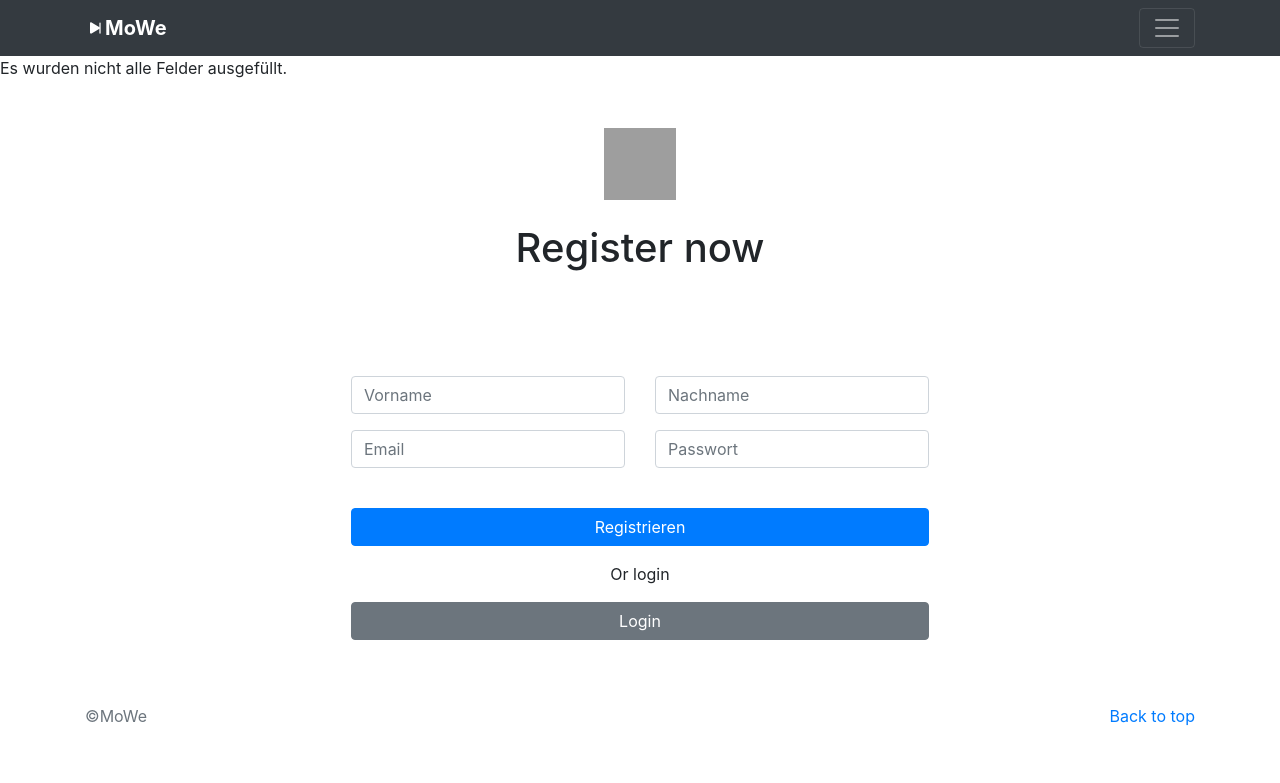
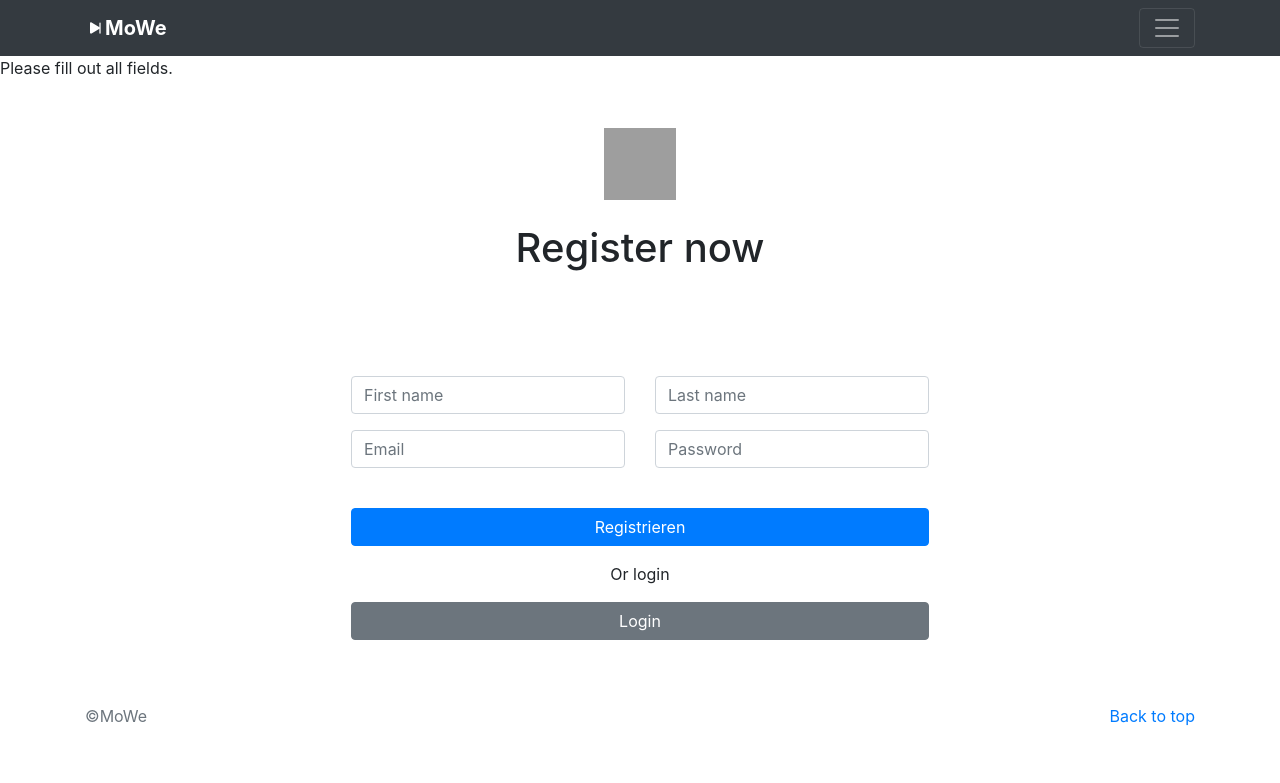
Before and after one commit to frauhuberr/MoWe, a PHP site: page /formular_register.php?fehler=1 in a window 1280 px wide. Shown: the top 783 px of the page. Run offline with PHP 8.4, Linux system fonts and the light colour scheme; a user stored in the database is signed in; grey boxes are pictures that could not be loaded.

Commit message:
Anpassungen

```diff
--- a/php/change_password.php
+++ b/php/change_password.php
@@ -16,7 +16,7 @@
         $hashPassword = password_hash($password, PASSWORD_DEFAULT);
         $sql = "UPDATE movieuser SET password = '$hashPassword' WHERE email = '$email'";
         mysqli_query($con, $sql);
-        header("Location: user_detail.php");
+        header("Location: index.php");
     }else{
         header("Location: formular_change_password.php?error=1");
     }
--- a/php/formular_register.php
+++ b/php/formular_register.php
@@ -5,11 +5,11 @@
   include("include/header.php");
 
       if (isset($_REQUEST["fehler"])) {
-        echo "Es wurden nicht alle Felder ausgefüllt.";
+        echo "Please fill out all fields.";
       }
 
       if (isset($_REQUEST["registration"])) {
-        echo "Bereits Registriert.";
+        echo "User already exists.";
       }
       echo'
       <main>
@@ -21,22 +21,18 @@
           <form action="register.php" method="post">
             <div class="row">
               <div class="form-group col-md">
-                <label class="sr-only" for="vorname">Vorname</label>
-                <input type="text" id="vorname" class="form-control" name="vorname" placeholder="Vorname" />
+                <input type="text" class="form-control" name="vorname" placeholder="First name" />
               </div>
               <div class="form-group col-md">
-                <label class="sr-only" for="nachname">Nachname</label>
-                <input type="text" id="nachname" class="form-control" name="nachname" placeholder="Nachname" />
+                <input type="text" class="form-control" name="nachname" placeholder="Last name" />
               </div>
             </div>
             <div class="row">
               <div class="form-group col-md">
-                <label class="sr-only" for="email">E-Mail</label>
-                <input type="text" id="email" class="form-control" name="email" placeholder="Email" />
+                <input type="text" class="form-control" name="email" placeholder="Email" />
               </div>
               <div class="form-group col-md">
-                <label class="sr-only" for="pwd">Kennwort</label>
-                <input type="password" id="pwd" class="form-control" name="pwd" placeholder="Passwort" />
+                <input type="password" class="form-control" name="pwd" placeholder="Password" />
               </div>
             </div>
             <br>
```
